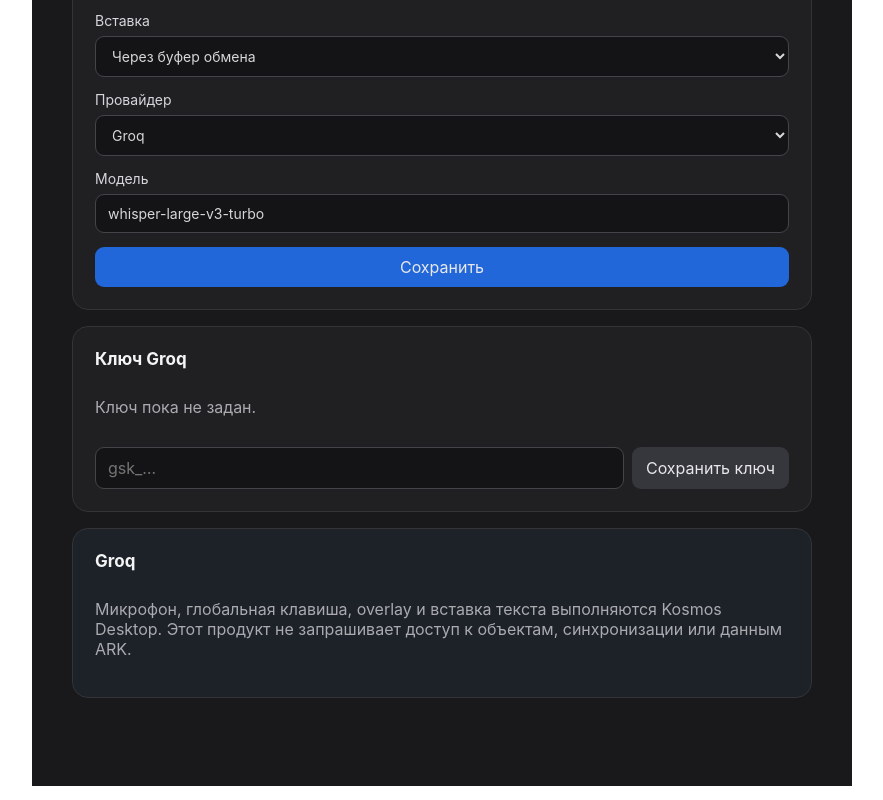
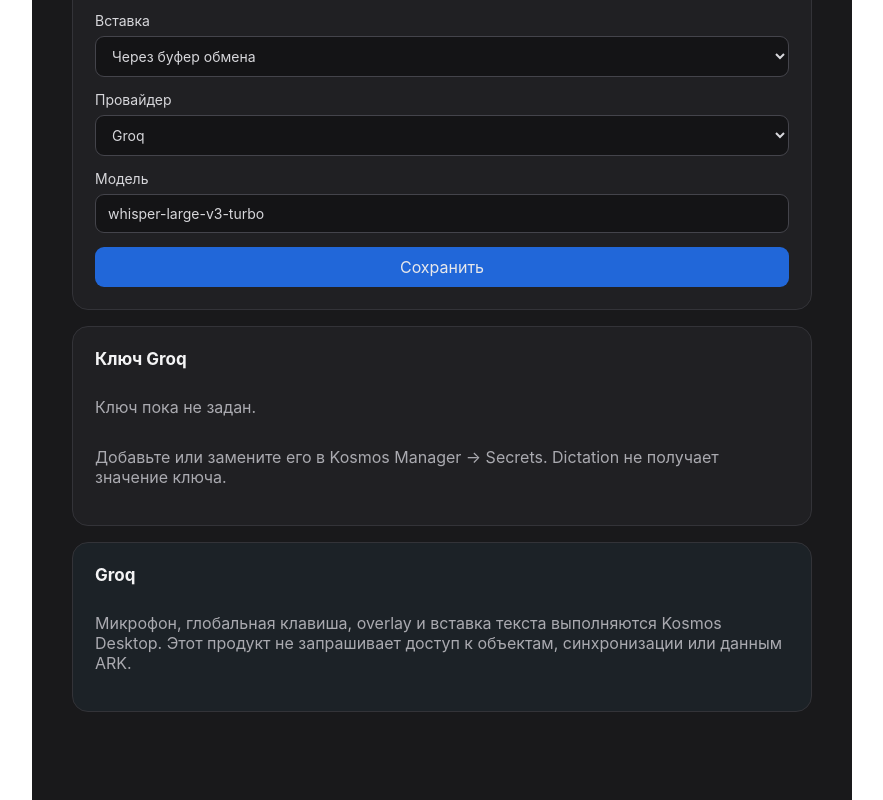
Before and after one commit to makekosmos/dictation, a Vue app: page / in a window 1280 px wide. Shown: the part 459-1259 px from the top of the page, without its empty margins (198-1081 px from the left). Built offline with nearby package versions, Linux system fonts and the light colour scheme.

Commit message:
fix(dictation): keep API keys in Kosmos Manager

```diff
--- a/src/App.vue
+++ b/src/App.vue
@@ -22,7 +22,6 @@
 const loading = ref(true);
 const saving = ref(false);
 const message = ref("");
-const apiKey = ref("");
 const hasApiKey = ref(false);
 
 const providerLabel = computed(() => (config.value.provider === "local" ? "Локальная" : "Groq"));
@@ -55,20 +54,6 @@
   } finally {
     saving.value = false;
   }
-}
-
-async function saveApiKey() {
-  if (!apiKey.value.trim()) return;
-  await request("dictation.set_api_key", { key: apiKey.value.trim() });
-  apiKey.value = "";
-  hasApiKey.value = true;
-  message.value = "Ключ сохранён";
-}
-
-async function clearApiKey() {
-  await request("dictation.clear_api_key");
-  hasApiKey.value = false;
-  message.value = "Ключ удалён";
 }
 
 onMounted(load);
@@ -104,9 +89,8 @@
 
       <section class="dictation-card">
         <h2>Ключ Groq</h2>
-        <p>{{ hasApiKey ? "Ключ сохранён в Windows Credential Manager." : "Ключ пока не задан." }}</p>
-        <div class="key-row"><input v-model="apiKey" type="password" placeholder="gsk_…" /><button type="button" @click="saveApiKey">Сохранить ключ</button></div>
-        <button v-if="hasApiKey" class="quiet" type="button" @click="clearApiKey">Удалить ключ</button>
+        <p>{{ hasApiKey ? "Ключ сохранён в Kosmos Manager." : "Ключ пока не задан." }}</p>
+        <p>Добавьте или замените его в Kosmos Manager → Secrets. Dictation не получает значение ключа.</p>
       </section>
 
       <section class="dictation-card dictation-muted">
--- a/src/styles.css
+++ b/src/styles.css
@@ -13,4 +13,4 @@
 input, select { width: 100%; padding: 10px 12px; border: 1px solid #44444b; border-radius: 9px; color: inherit; background: #141416; }
 button { cursor: pointer; padding: 10px 14px; border: 0; border-radius: 9px; color: #e8e8eb; background: #36363d; }
 button:disabled { opacity: .6; cursor: default; }.primary { background: #2167d9; }.quiet { justify-self: start; background: transparent; color: #ff9d9d; padding-left: 0; }
-.key-row { display: flex; gap: 8px; }.key-row input { flex: 1; }.dictation-message { padding: 10px 12px; border-radius: 9px; color: #9be7bd; background: #183426; }.dictation-muted { background: #1c2227; }
+.dictation-message { padding: 10px 12px; border-radius: 9px; color: #9be7bd; background: #183426; }.dictation-muted { background: #1c2227; }
```
